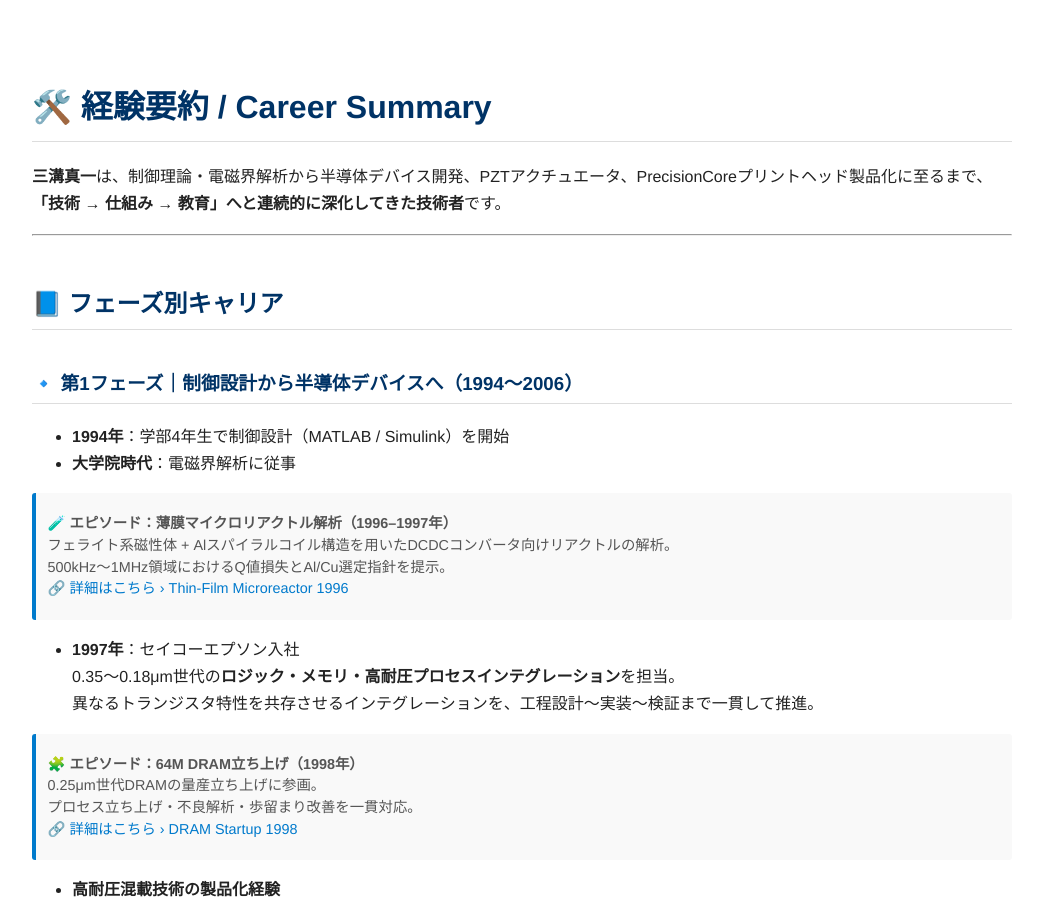
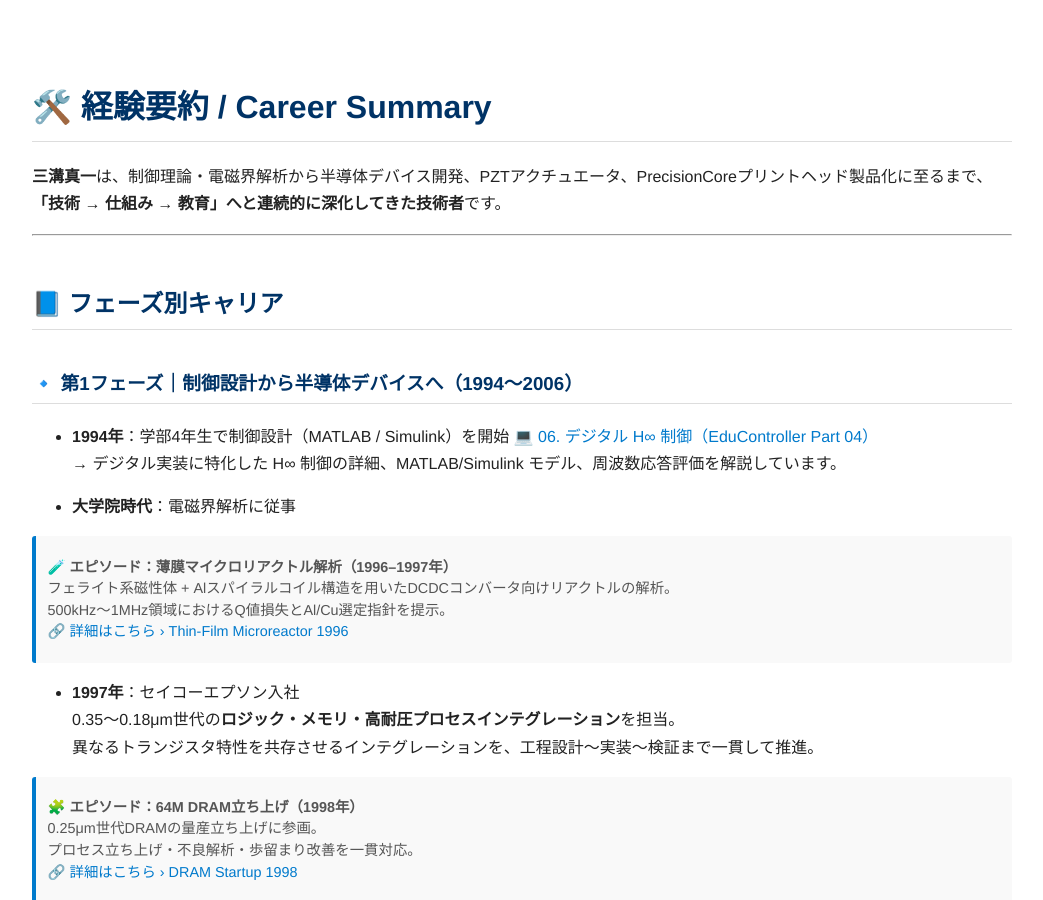
Before and after one commit to Samizo-AITL/Samizo-AITL.github.io, a Jekyll site: the page built from about/career-summary.md, in a window 1280 px wide and 900 px high. Shown: the whole window, without its empty margins (118-1161 px from the left). Built offline with Jekyll 4.4.1, drawn with Linux system fonts in a browser that asks for light colours.

Commit message:
Update career-summary.md

```diff
--- a/about/career-summary.md
+++ b/about/career-summary.md
@@ -15,6 +15,9 @@
 ### 🔹 第1フェーズ｜制御設計から半導体デバイスへ（1994〜2006）
 
 - **1994年**：学部4年生で制御設計（MATLAB / Simulink）を開始
+💻 [06. デジタル H∞ 制御（EduController Part 04）](https://samizo-aitl.github.io/EduController/part04_digital/theory/06_digital_hinf_control.html)
+→ デジタル実装に特化した H∞ 制御の詳細、MATLAB/Simulink モデル、周波数応答評価を解説しています。
+
 - **大学院時代**：電磁界解析に従事
 
 > 🧪 **エピソード：薄膜マイクロリアクトル解析（1996–1997年）**
```
